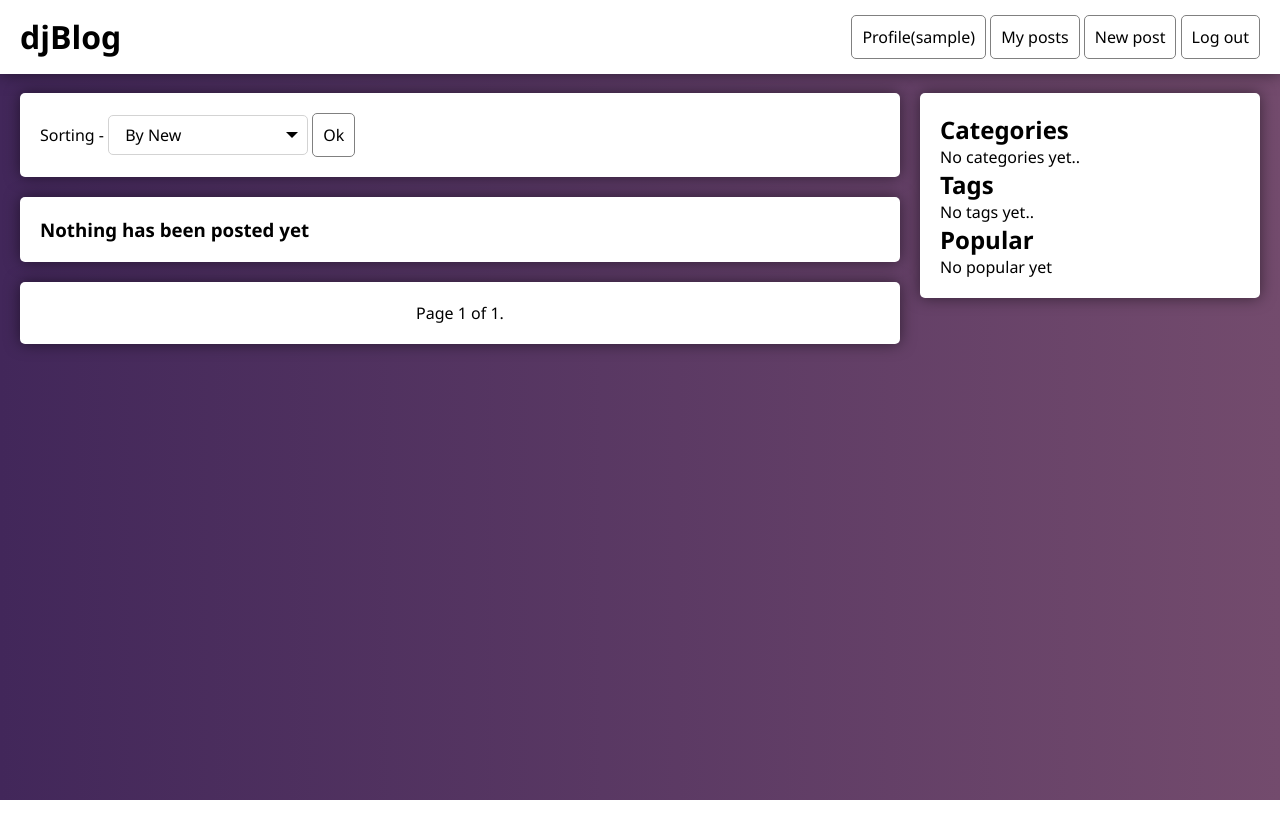
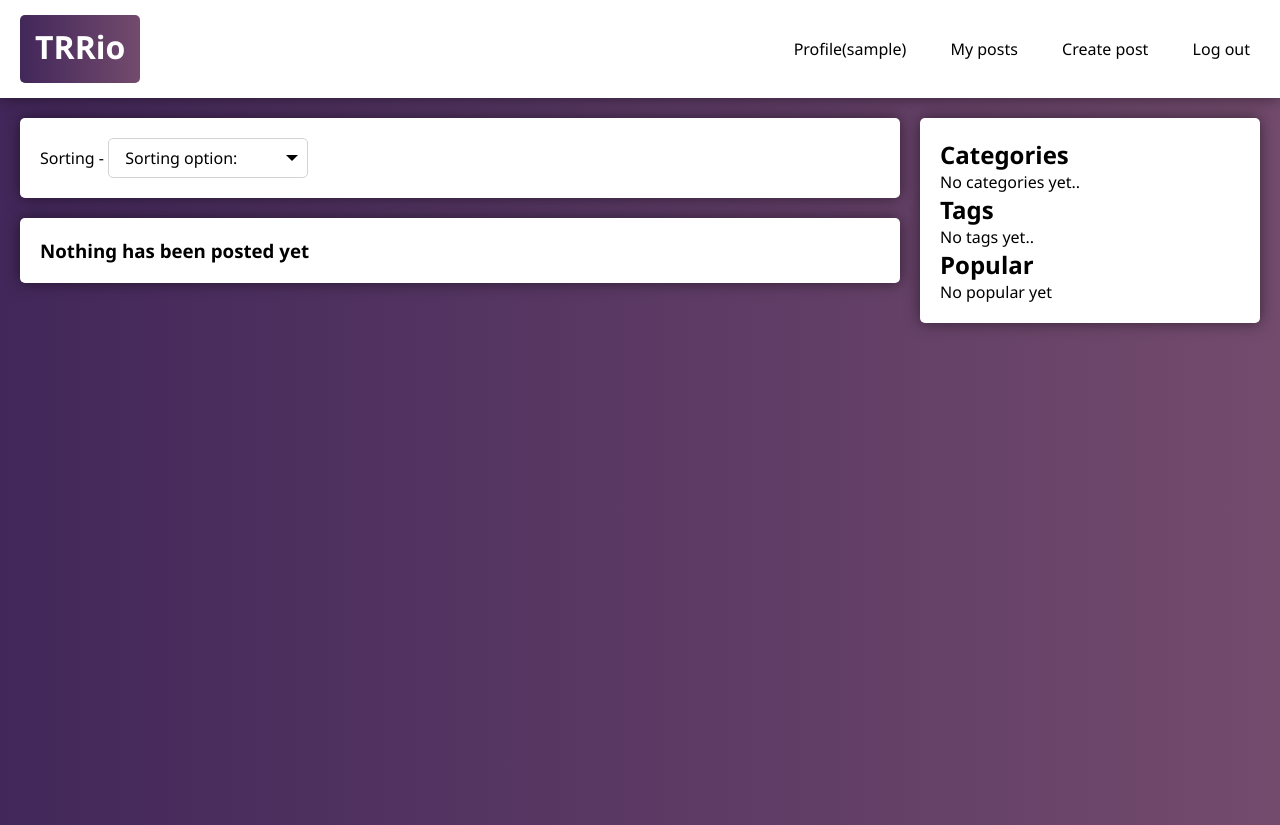
Before and after one commit to Wasth/djblog, a Django app: page / in a window 1280 px wide. Before the commit the page ends 800 px from the top, so only its background shows below. Run offline with Django 3.2, Linux system fonts and the light colour scheme; the visitor is signed in with stand-in values (Sample User, id 1); data that the repository does not hold is empty.

Commit message:
some little fixed with code-style and css-style

```diff
--- a/blog/models.py
+++ b/blog/models.py
@@ -38,7 +38,7 @@ class Comment(models.Model):
     user = models.ForeignKey(User, on_delete=models.CASCADE)
 
     def __str__(self):
-        return self.user.username + ' - '+self.text[:10]
+        return self.user.username + ' - ' + self.text[:10]
 
 
 class Profile(models.Model):
--- a/blog/static/blog/css/style.css
+++ b/blog/static/blog/css/style.css
@@ -18,14 +18,17 @@
 
 button {
     padding: 10px;
-    border: 1px solid gray;
+    border: 1px solid #bbbaba;
     background: #fff;
     color: #000000;
     font-size: 1rem;
     border-radius: 5px;
     cursor: pointer;
+    transition: .3s;
 }
-
+button.b0 {
+    border: 0;
+}
 button:hover {
     background-color: #5b3963;
     color: #fff;
@@ -91,7 +94,7 @@ select {
     background: linear-gradient(to right, #42275a, #734b6d);
     z-index: 1;
     min-height: calc(100vh - 73px);
-    padding-top: 73px;
+    padding-top: 98px;
 }
 
 .wrapper .container {
@@ -116,6 +119,8 @@ select {
 .header .container {
     display: flex;
     justify-content: space-between;
+    -ms-align-items: center;
+    align-items: center;
 }
 
 /*.header button {*/
@@ -129,7 +134,13 @@ select {
 .logo-block a {
     color: #000;
 }
-
+.logo-block h1 {
+    padding: 15px;
+    padding-top: 10px;
+    border-radius: 5px;
+    background: linear-gradient(to right, #42275a, #734b6d);
+    color: white;
+}
 /*.header button:hover {*/
 /*    background: linear-gradient(to right, #42275a, #734b6d);*/
 /*    color: #fff;*/
@@ -139,7 +150,9 @@ select {
 .header a {
     text-decoration: none;
 }
-
+.menu-block button{
+    margin-left: 20px;
+}
 .post-panel {
     background-color: #fff;
     border-radius: 5px;
--- a/blog/templates/blog/base.html
+++ b/blog/templates/blog/base.html
@@ -12,27 +12,27 @@
 <div class="wrapper">
     <div class="header">
         <div class="container">
-            <div class="logo-block"><a href="/"><h1>djBlog</h1></a></div>
+            <div class="logo-block"><a href="/"><h1>TRRio</h1></a></div>
             <div class="menu-block">
                 {% if user.is_authenticated %}
                     <a href="#">
-                        <button>Profile({{ user.username }})</button>
+                        <button class='b0'>Profile({{ user.username }})</button>
                     </a>
                     <a href="{% url 'myposts' %}">
-                        <button>My posts</button>
+                        <button class='b0'>My posts</button>
                     </a>
                     <a href="{% url 'newpost' %}">
-                        <button>New post</button>
+                        <button class='b0'>Create post</button>
                     </a>
                     <a href="{% url 'logout' %}">
-                        <button>Log out</button>
+                        <button class='b0'>Log out</button>
                     </a>
                 {% else %}
                     <a href="{% url 'signup' %}">
-                        <button>Sign Up</button>
+                        <button class='b0'>Sign Up</button>
                     </a>
                     <a href="{% url 'signin' %}">
-                        <button>Sign In</button>
+                        <button class='b0'>Sign In</button>
                     </a>
                 {% endif %}
             </div>
--- a/blog/templates/blog/index.html
+++ b/blog/templates/blog/index.html
@@ -11,11 +11,11 @@
             Sorting -
             <div class="custom-select">
                 <select name="s" id="">
-                    <option default value="1">By New</option>
-                    <option value="2">Most Viewed</option>
+                    <option selected="true" value="1">Sorting option:</option>
+                    <option value="views">Most viewed</option>
+                    <option value="new">By new</option>
                 </select>
             </div>
-            <button>Ok</button>
         </form>
     </div>
     {% for post in posts %}
@@ -48,6 +48,7 @@
     {% empty %}
         <h3 class="post">Nothing has been posted yet</h3>
     {% endfor %}
+    {% if page_obj.paginator.num_pages > 1 %}
     <div class="pagination block">
         <span class="step-links">
             {% if page_obj.has_previous %}
@@ -56,7 +57,7 @@
             {% endif %}
 
             <span class="current">
-                Page {{ page_obj.number }} of {{ page_obj.paginator.num_pages }}.
+                Page {{ page_obj.number }} of {{ page_obj.paginator.num_pages }}
             </span>
 
             {% if page_obj.has_next %}
@@ -65,4 +66,5 @@
             {% endif %}
         </span>
     </div>
+    {% endif %}
 {% endblock %}
```
